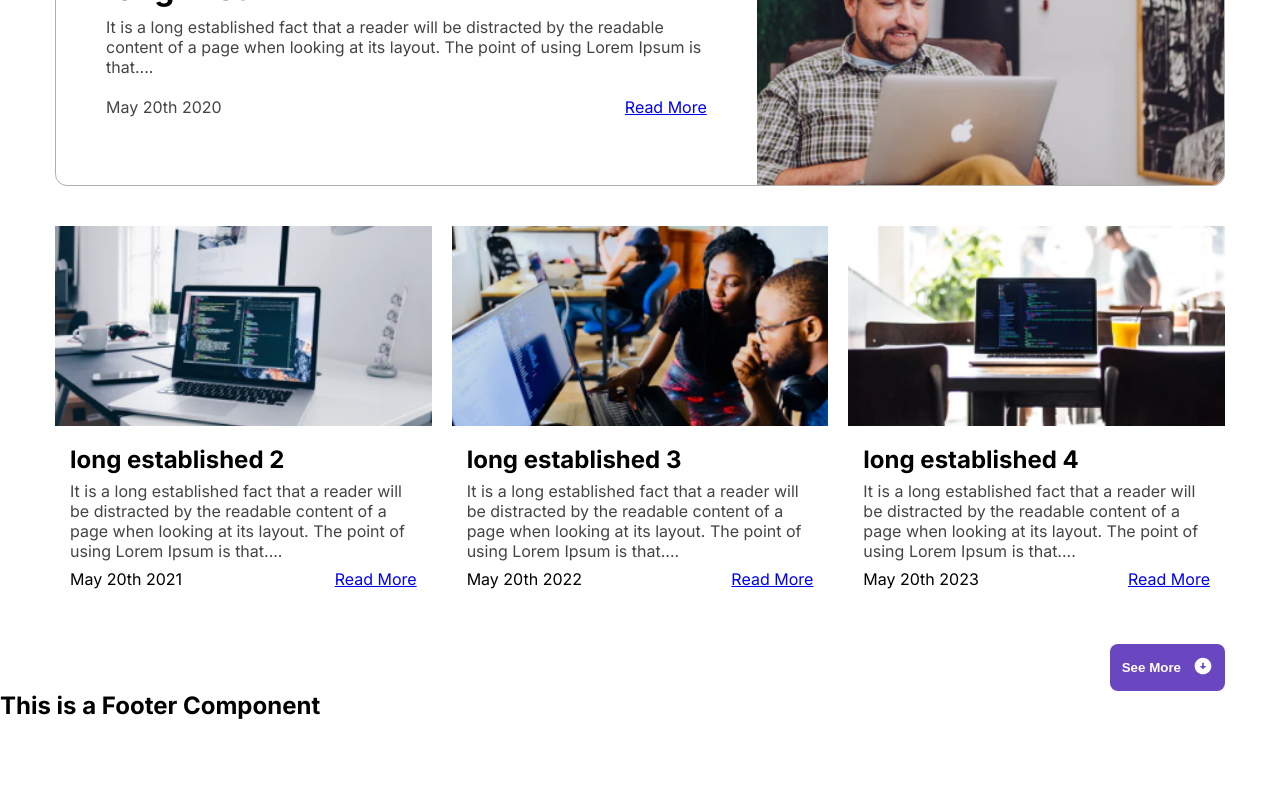
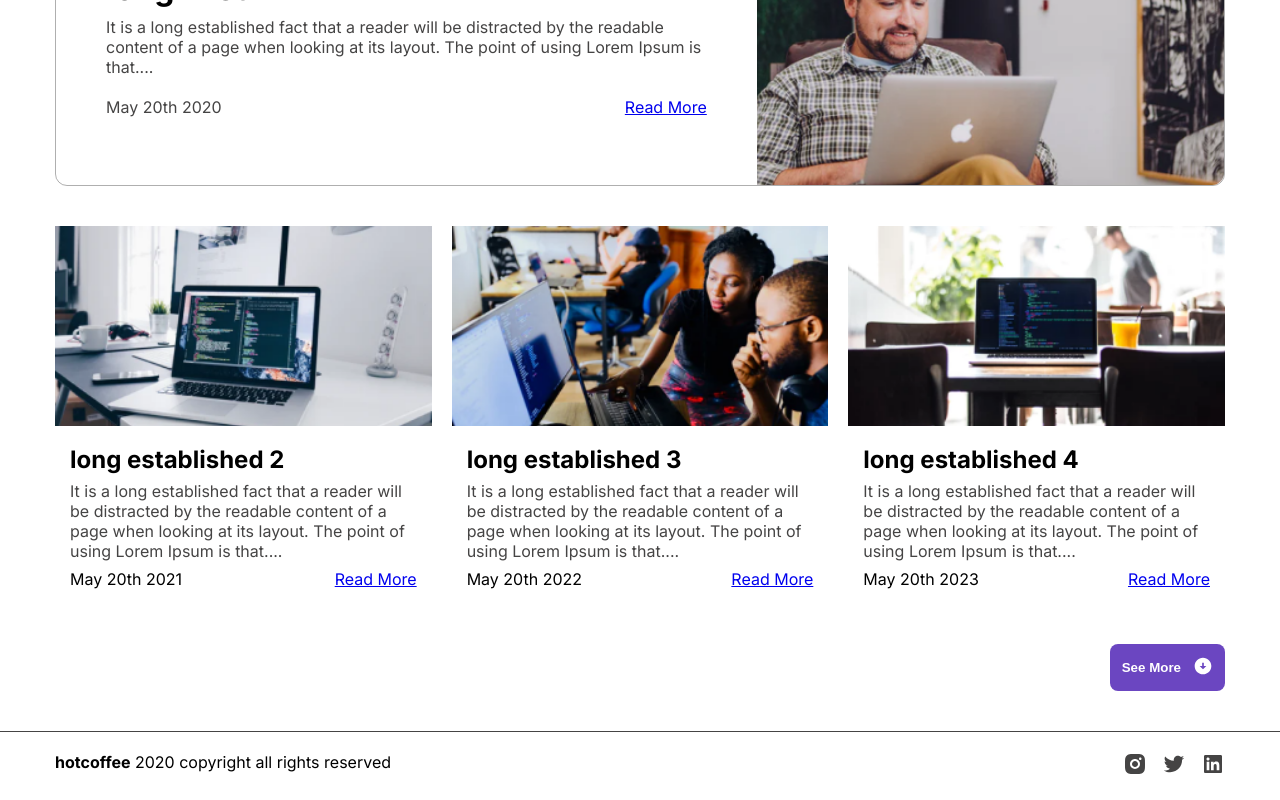
Before and after one commit to abii19/react-test-app, a React (Create React App) app: page / in a window 1280 px wide. Shown: the part 603-1403 px from the top of the page. Before the commit the page ends 1323 px from the top, so only its background shows below. Built offline with nearby package versions, Linux system fonts and the light colour scheme.

Commit message:
See more functionility added

```diff
--- a/src/assets/css/index.css
+++ b/src/assets/css/index.css
@@ -101,6 +101,7 @@ nav .nav-lists input {
 }
 
 /* Banner CSS */
+
 .banner-section {
   display: grid;
   grid-template-columns: 1fr 1fr;
@@ -146,3 +147,30 @@ nav .nav-lists input {
   display: flex;
   gap: 20px;
 }
+
+/* Footer */
+.footer {
+  border-top: 1px solid var(--light-black);
+  margin-top: 40px;
+  padding-top: 20px;
+  padding-bottom: 20px;
+}
+.footer-content {
+  display: flex;
+  justify-content: space-between;
+}
+.footer-content p {
+  color: var(--black);
+}
+.footer-icons {
+  display: flex;
+  gap: 15px;
+  color: var(--light-black);
+}
+
+@media screen and (max-width: 768px) {
+  .banner-section {
+    grid-template-columns: 1fr;
+    /* align-items: center; */
+  }
+}
--- a/src/components/article/ArticleDetails.jsx
+++ b/src/components/article/ArticleDetails.jsx
@@ -1,53 +1,6 @@
 import { useParams } from "react-router-dom";
 import * as Images from "../../assets/images";
-
-const blogs = [
-  {
-    id: 1,
-    title: "long first",
-    description:
-      "It is a long established fact that a reader will be distracted by the readable content of a page when looking at its layout. The point of using Lorem Ipsum is that....",
-    created_at: "May 20th 2020",
-    img: Images.Blog_1_Img,
-    written_by: "John Doe",
-  },
-  {
-    id: 2,
-    title: "long established 2",
-    description:
-      "It is a long established fact that a reader will be distracted by the readable content of a page when looking at its layout. The point of using Lorem Ipsum is that....",
-    created_at: "May 20th 2021",
-    img: Images.Blog_2_Img,
-    written_by: "John Doe",
-  },
-  {
-    id: 3,
-    title: "long established 3",
-    description:
-      "It is a long established fact that a reader will be distracted by the readable content of a page when looking at its layout. The point of using Lorem Ipsum is that....",
-    created_at: "May 20th 2022",
-    img: Images.Blog_3_Img,
-    written_by: "John Doe",
-  },
-  {
-    id: 4,
-    title: "long established 4",
-    description:
-      "It is a long established fact that a reader will be distracted by the readable content of a page when looking at its layout. The point of using Lorem Ipsum is that....",
-    created_at: "May 20th 2023",
-    img: Images.Blog_4_Img,
-    written_by: "John Doe",
-  },
-  {
-    id: 5,
-    title: "long established 4",
-    description:
-      "It is a long established fact that a reader will be distracted by the readable content of a page when looking at its layout. The point of using Lorem Ipsum is that....",
-    created_at: "May 20th 2023",
-    img: Images.Blog_4_Img,
-    written_by: "John Doe",
-  },
-];
+import { blogs } from "../models/blogs";
 
 const ArticleDetails = () => {
   const { articleId } = useParams();
--- a/src/components/home/BlogSection.jsx
+++ b/src/components/home/BlogSection.jsx
@@ -1,71 +1,34 @@
+import { useState, useEffect } from "react";
 import { Link } from "react-router-dom";
-import * as Images from "../../assets/images";
 import * as Icons from "../../assets/icons";
 import { Button } from "../shared/Button";
 import { Card } from "../shared/Card";
 import styles from "./blog.module.css";
+import { blogs } from "../models/blogs";
+
 const BlogSection = () => {
-  const blogs = [
-    {
-      id: 1,
-      title: "long first",
-      description:
-        "It is a long established fact that a reader will be distracted by the readable content of a page when looking at its layout. The point of using Lorem Ipsum is that....",
-      created_at: "May 20th 2020",
-      img: Images.Blog_1_Img,
-      written_by: "John Doe",
-    },
-    {
-      id: 2,
-      title: "long established 2",
-      description:
-        "It is a long established fact that a reader will be distracted by the readable content of a page when looking at its layout. The point of using Lorem Ipsum is that....",
-      created_at: "May 20th 2021",
-      img: Images.Blog_2_Img,
-      written_by: "John Doe",
-    },
-    {
-      id: 3,
-      title: "long established 3",
-      description:
-        "It is a long established fact that a reader will be distracted by the readable content of a page when looking at its layout. The point of using Lorem Ipsum is that....",
-      created_at: "May 20th 2022",
-      img: Images.Blog_3_Img,
-      written_by: "John Doe",
-    },
-    {
-      id: 4,
-      title: "long established 4",
-      description:
-        "It is a long established fact that a reader will be distracted by the readable content of a page when looking at its layout. The point of using Lorem Ipsum is that....",
-      created_at: "May 20th 2023",
-      img: Images.Blog_4_Img,
-      written_by: "John Doe",
-    },
-    {
-      id: 5,
-      title: "long established 4",
-      description:
-        "It is a long established fact that a reader will be distracted by the readable content of a page when looking at its layout. The point of using Lorem Ipsum is that....",
-      created_at: "May 20th 2023",
-      img: Images.Blog_4_Img,
-      written_by: "John Doe",
-    },
-  ];
-
   const firstBlog = blogs[0];
 
-  const filteredBlogs = blogs.slice(1, 4);
+  const [filteredBlogs, setFilteredBlogs] = useState([]);
+  const [lastIndex, setLastIndex] = useState(4);
 
-  //   Styling Method
-  /* const h3Styles = {
-    color: "green",
-    fontWeight: "600",
-    fontSize: "50px",
-  }; */
+  useEffect(() => {
+    setFilteredBlogs(blogs.slice(1, lastIndex)); //4 //7
+    // eslint-disable-next-line
+  }, [lastIndex]);
+
+  // const filteredBlogs = blogs.slice(1, 4);
 
   const handleSeeMoreClick = () => {
-    alert("See More Button Clicked!");
+    // const newLastIndex = lastIndex + 3; //7
+    // setLastIndex(newLastIndex); //7
+    // setFilteredBlogs(blogs.slice(1, newLastIndex)); //7
+
+    // if (blogs.length < lastIndex) {
+    //   alert("No more blogs!");
+    // } else {
+    setLastIndex(lastIndex + 3); //7
+    // }
   };
 
   return (
@@ -121,6 +84,7 @@ const BlogSection = () => {
         </div>
 
         {/* Button */}
+        {blogs.length > lastIndex && (
           <div className={styles.btn_right}>
             <Button
               title="See More"
@@ -128,6 +92,7 @@ const BlogSection = () => {
               Icon={Icons.ArrowDownIcon}
             />
           </div>
+        )}
       </div>
     </>
   );
--- a/src/components/layouts/Footer.jsx
+++ b/src/components/layouts/Footer.jsx
@@ -1,7 +1,20 @@
+import * as Icons from "../../assets/icons";
+
 const Footer = () => {
   return (
     <>
-      <h2>This is a Footer Component</h2>
+      <div className="footer">
+        <div className="container footer-content">
+          <p>
+            <b>hotcoffee</b> 2020 copyright all rights reserved
+          </p>
+          <div className="footer-icons">
+            <Icons.InstagramIcon />
+            <Icons.TwitterIcon />
+            <Icons.LinkedinIcon />
+          </div>
+        </div>
+      </div>
     </>
   );
 };
--- /dev/null
+++ b/src/components/models/blogs.js
@@ -0,0 +1,49 @@
+import * as Images from "../../assets/images";
+
+export const blogs = [
+  {
+    id: 1,
+    title: "long first",
+    description:
+      "It is a long established fact that a reader will be distracted by the readable content of a page when looking at its layout. The point of using Lorem Ipsum is that....",
+    created_at: "May 20th 2020",
+    img: Images.Blog_1_Img,
+    written_by: "John Doe",
+  },
+  {
+    id: 2,
+    title: "long established 2",
+    description:
+      "It is a long established fact that a reader will be distracted by the readable content of a page when looking at its layout. The point of using Lorem Ipsum is that....",
+    created_at: "May 20th 2021",
+    img: Images.Blog_2_Img,
+    written_by: "John Doe",
+  },
+  {
+    id: 3,
+    title: "long established 3",
+    description:
+      "It is a long established fact that a reader will be distracted by the readable content of a page when looking at its layout. The point of using Lorem Ipsum is that....",
+    created_at: "May 20th 2022",
+    img: Images.Blog_3_Img,
+    written_by: "John Doe",
+  },
+  {
+    id: 4,
+    title: "long established 4",
+    description:
+      "It is a long established fact that a reader will be distracted by the readable content of a page when looking at its layout. The point of using Lorem Ipsum is that....",
+    created_at: "May 20th 2023",
+    img: Images.Blog_4_Img,
+    written_by: "John Doe",
+  },
+  {
+    id: 5,
+    title: "long established 4",
+    description:
+      "It is a long established fact that a reader will be distracted by the readable content of a page when looking at its layout. The point of using Lorem Ipsum is that....",
+    created_at: "May 20th 2023",
+    img: Images.Blog_4_Img,
+    written_by: "John Doe",
+  },
+];
```
Lines whose indentation alone changed are shown as unchanged.
